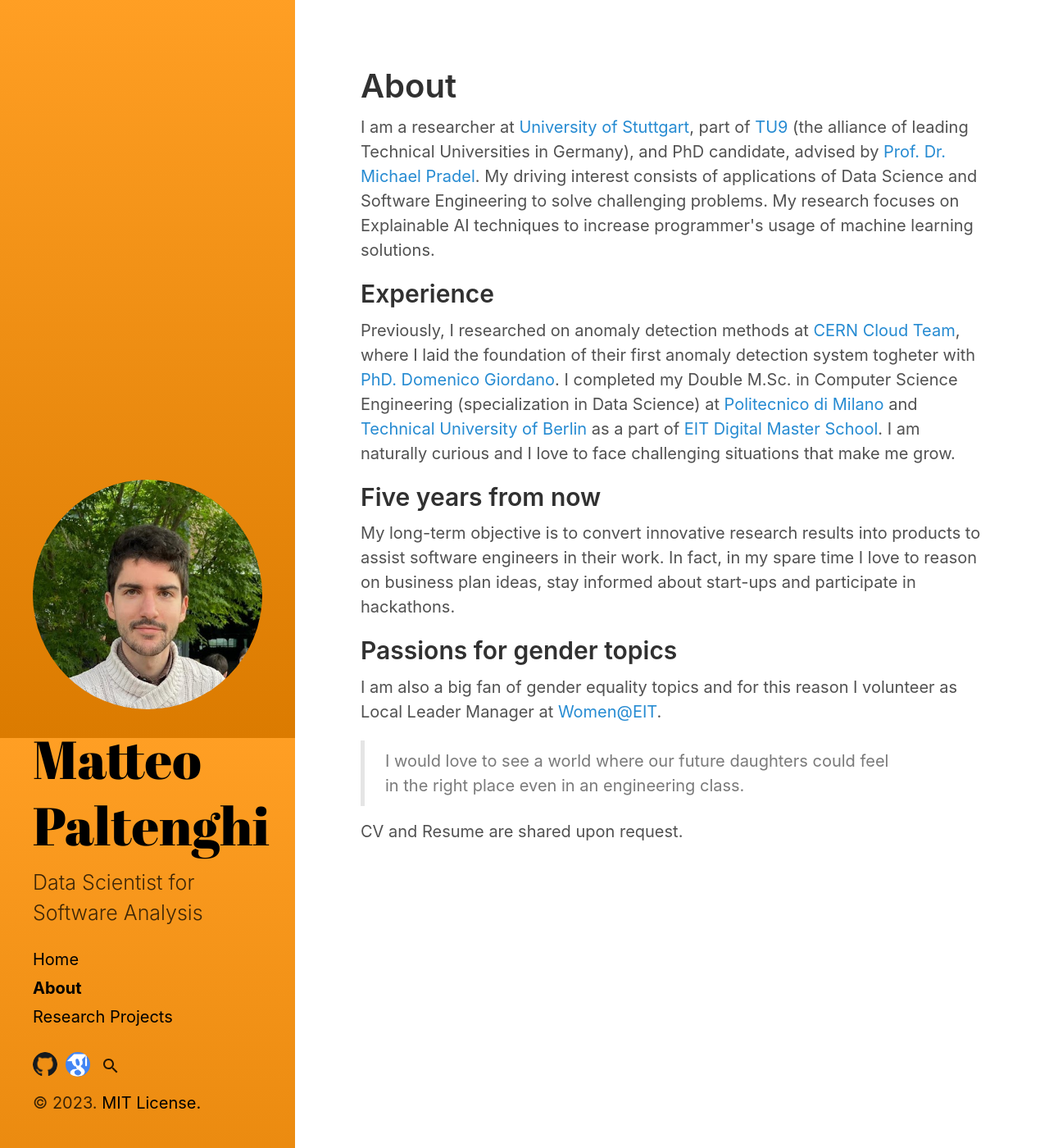
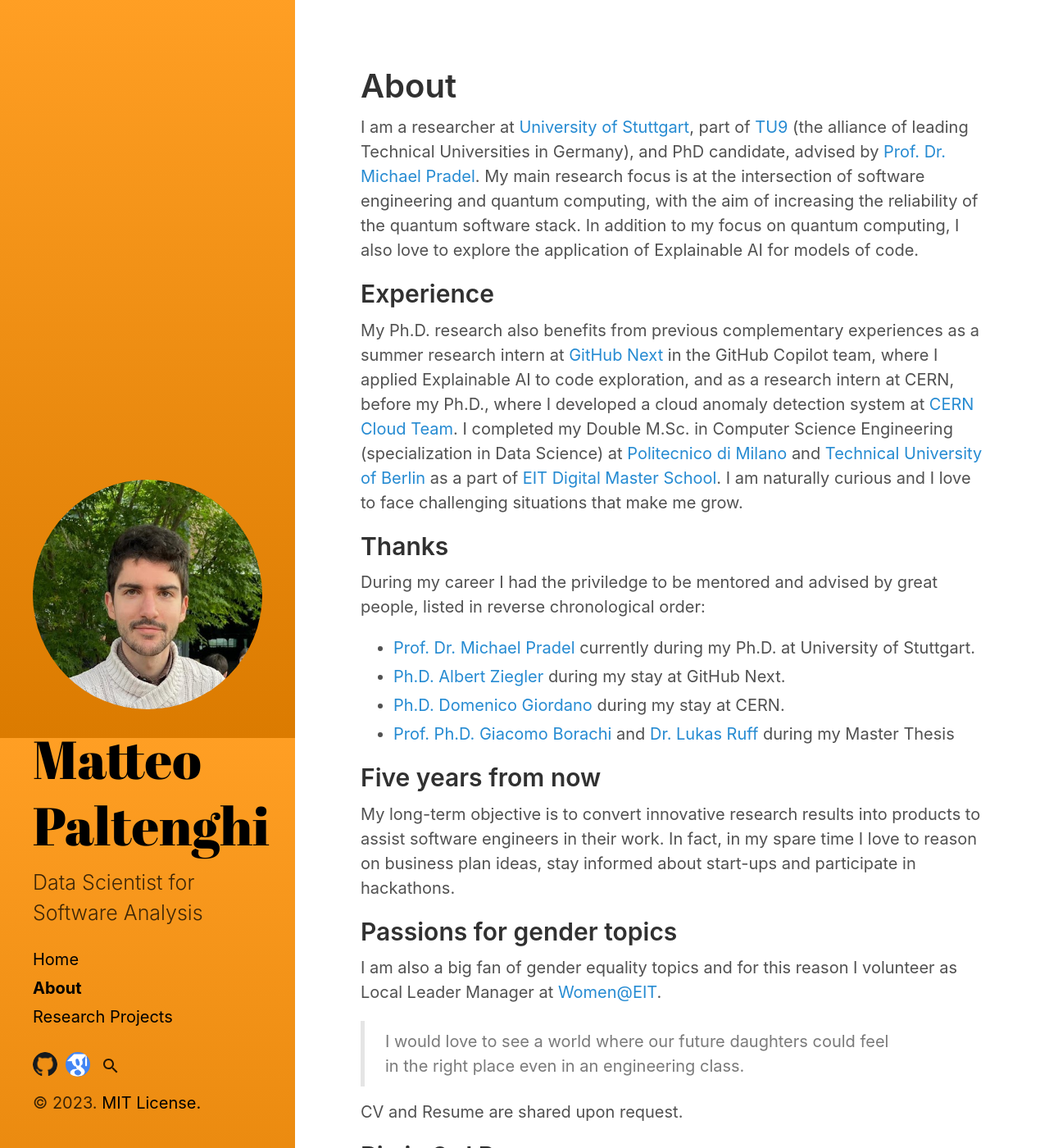
Before and after one commit to MattePalte/mattepalte.github.io, a Jekyll site: the page built from about.html, in a window 1280 px wide and 1400 px high. Shown: the whole window at 82% size. Built offline with Jekyll 4.4.1, drawn with Linux system fonts in a browser that asks for light colours; some of the changed text lies outside the part shown.

Commit message:
update HLF + Jetbrains

```diff
--- a/about.html
+++ b/about.html
@@ -6,14 +6,28 @@
 
 <p>
     I am a researcher at <a href="https://www.uni-stuttgart.de/">University of Stuttgart</a>, part of <a href="https://www.tu9-universities.de/">TU9</a> (the alliance of leading Technical Universities in Germany), and PhD candidate, advised by <a href="https://software-lab.org/people/Michael_Pradel.html">Prof. Dr. Michael Pradel</a>.
-    My driving interest consists of applications of Data Science and Software Engineering to solve challenging problems. My research focuses on Explainable AI techniques to increase programmer's usage of machine learning solutions.
+    My main research focus is at the intersection of software engineering and quantum computing, with the aim of increasing the reliability of the quantum software stack.
+    In addition to my focus on quantum computing, I also love to explore the application of Explainable AI for models of code.
 </p>
 
 <h2>Experience</h2>
 
-<p>Previously, I researched on anomaly detection methods at <a href="https://home.cern/">CERN</a> <a href="https://information-technology.web.cern.ch/about/organisation/compute-monitoring">Cloud Team</a>, where I laid the foundation of their first anomaly detection system togheter with <a href="https://loop.frontiersin.org/people/703218/overview">PhD. Domenico Giordano</a>. I completed my  Double M.Sc. in Computer Science Engineering (specialization in Data Science) at <a href="https://www.polimi.it/">Politecnico di Milano</a> and <a href="https://www.tu.berlin/">Technical University of Berlin</a> as a part of <a href="https://masterschool.eitdigital.eu/">EIT Digital Master School</a>.
+<p>
+    My Ph.D. research also benefits from previous complementary experiences as a summer research intern at <a href="https://githubnext.com/">GitHub Next</a> in the GitHub Copilot team, where I applied Explainable AI to code exploration, and as a research intern at CERN, before my Ph.D., where I developed a cloud anomaly detection system at <a href="https://home.cern/">CERN</a> <a href="https://information-technology.web.cern.ch/about/organisation/compute-monitoring">Cloud Team</a>. I completed my  Double M.Sc. in Computer Science Engineering (specialization in Data Science) at <a href="https://www.polimi.it/">Politecnico di Milano</a> and <a href="https://www.tu.berlin/">Technical University of Berlin</a> as a part of <a href="https://masterschool.eitdigital.eu/">EIT Digital Master School</a>.
     I am naturally curious and I love to face challenging situations that make me grow.
 </p>
+
+<h2>Thanks</h2>
+<p>
+    During my career I had the priviledge to be mentored and advised by great people, listed in reverse chronological order:
+    <ul>
+        <li><a href="https://software-lab.org/people/Michael_Pradel.html">Prof. Dr. Michael Pradel</a> currently during my Ph.D. at University of Stuttgart.</li>
+        <li><a href="https://githubnext.com/team/wunderalbert/">Ph.D. Albert Ziegler</a> during my stay at GitHub Next.</li>
+        <li><a href="https://loop.frontiersin.org/people/703218/overview">Ph.D. Domenico Giordano</a> during my stay at CERN.</li>
+        <li><a href="https://boracchi.faculty.polimi.it/">Prof. Ph.D. Giacomo Borachi</a> and <a href="https://scholar.google.de/citations?user=40QzNXMAAAAJ&hl=en">Dr. Lukas Ruff</a> during my Master Thesis</li>
+    </ul>
+</p>
+
 
 <h2>Five years from now</h2>
 <p>
@@ -30,3 +44,9 @@
 </blockquote>
 
 CV and Resume are shared upon request.
+
+<h2>Bio in 3rd Person</h2>
+Suggested for conference or invited talks.
+<blockquote>
+    Matteo Paltenghi is a doctoral researcher from University of Stuttgart with expertise at the intersection of artificial intelligence and software engineering. With a recent collaboration at GitHub Next, he harnessed Large Language Models for code exploration. His Ph.D. work, advised by Prof. Dr. sc. Michael Pradel, encompasses software engineering, AI, and quantum computing, with presentations at top conferences like ASE 21, OOPSLA 22 and ICSE 23. Prior to this, he spend 9 months at CERN for his Master Thesis on anomaly detection on data center. Matteo holds a double degree M.Sc. Computer Science and Engineering from Politecnico di Milano and TU Berlin, proceeded by a B.Sc. from Politecnico di Milano. He recently started serving as reviewer (TOSEM, JSSoftware) and as session chair at MSR 23. Recently, he was also one of the few young researchers selected for participation in the Heidelberg Laureate Forum (HLF 23).
+</blockquote>
```
Also changed, not shown: category/research-projects.md (+10 -0 lines), index.html (+10 -6 lines), assets/images/teaser_cern_anomaly_detection_paltenghi.png (added).
